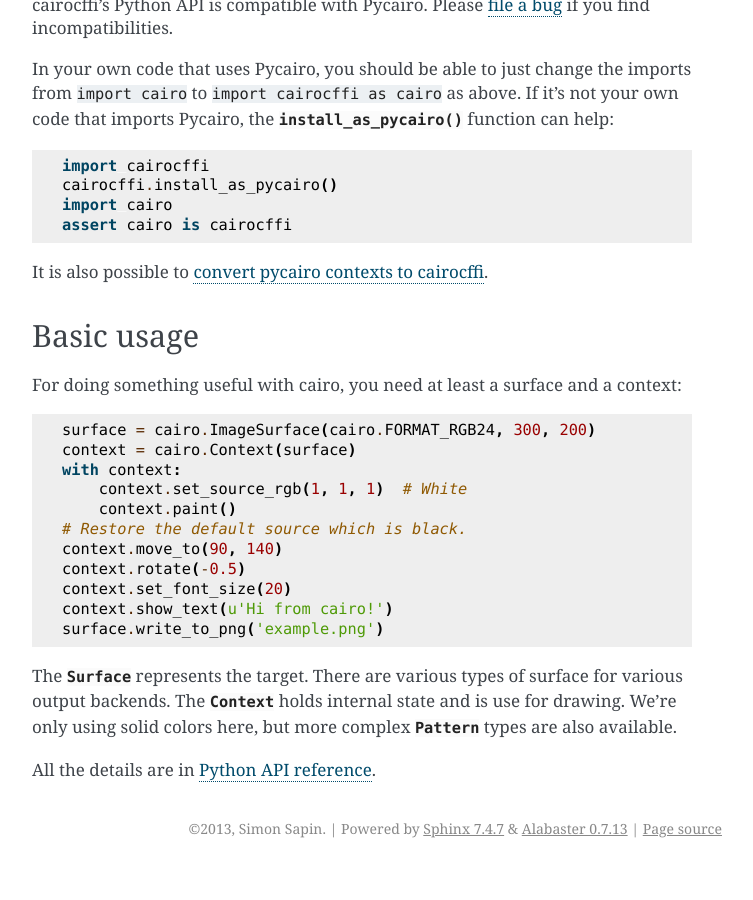
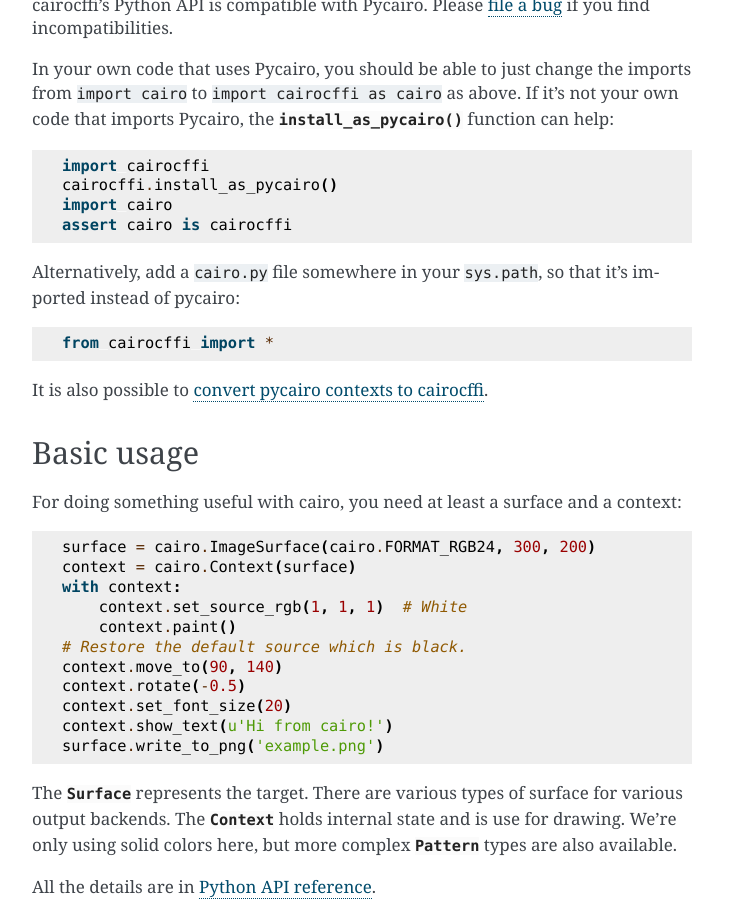
Before and after one commit to Kozea/cairocffi, a Sphinx documentation site: the page built from docs/overview.rst, in a window 1280 px wide and 900 px high, scrolled down 1447 px. Shown: the whole window, without its empty margins (388-1141 px from the left). Built offline with Sphinx 7.4.7, drawn with Linux system fonts in a browser that asks for light colours; before the commit the page ends 2315 px from its top, so only the background shows below that.

Commit message:
Document the cairo.py trick.

```diff
--- a/docs/overview.rst
+++ b/docs/overview.rst
@@ -89,6 +89,11 @@
     import cairo
     assert cairo is cairocffi
 
+Alternatively, add a ``cairo.py`` file somewhere in your ``sys.path``,
+so that it’s imported instead of pycairo::
+
+    from cairocffi import *
+
 It is also possible to :ref:`convert pycairo contexts to cairocffi
 <converting_pycairo>`.
 
```
